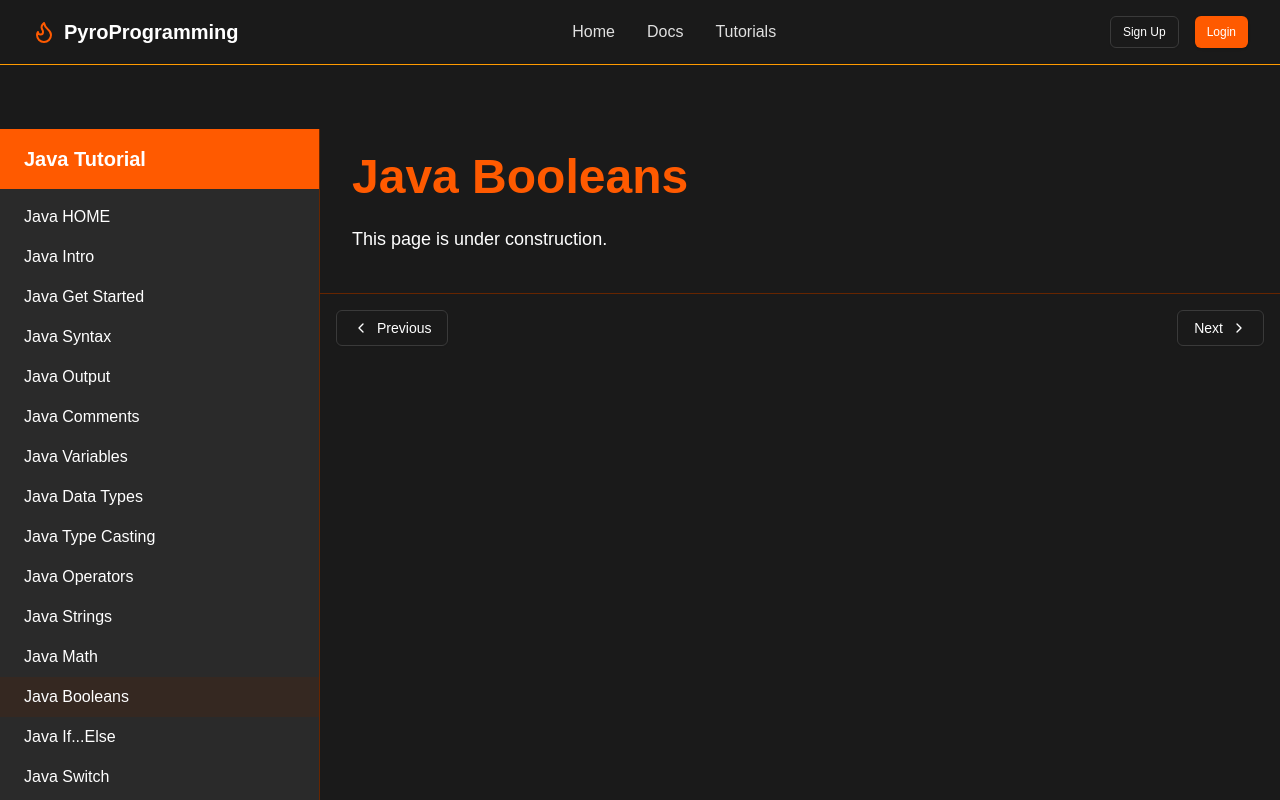
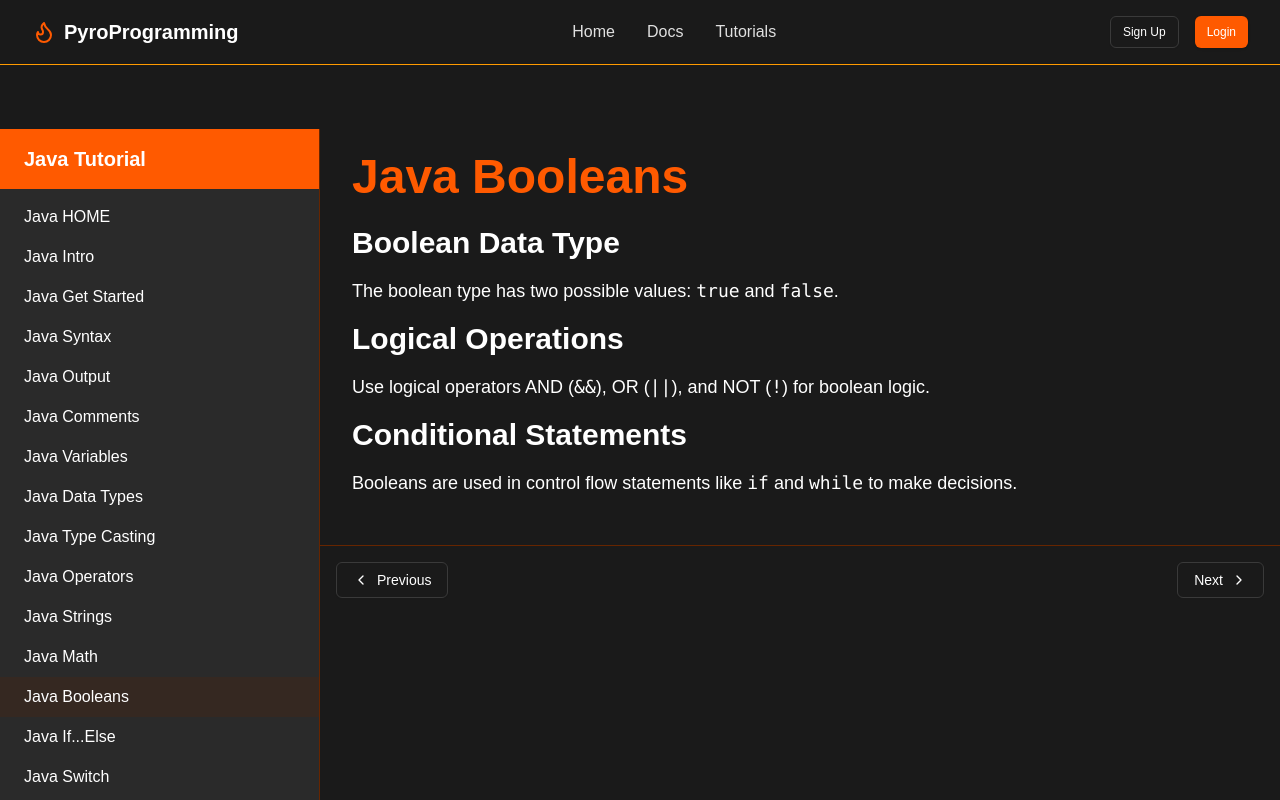
Before and after one commit to 321EZ123/PyroProgramming, a Next.js app: page /tutorials/java/booleans in a window 1280 px wide. Shown: the top 800 px of the page. Built offline with nearby package versions, Linux system fonts and the light colour scheme.

Commit message:
BOOLEANS

```diff
--- a/src/app/tutorials/java/booleans/page.tsx
+++ b/src/app/tutorials/java/booleans/page.tsx
@@ -4,7 +4,12 @@ export default function Page() {
   return (
     <div className="max-w-4xl mx-auto">
       <h1 className="text-5xl font-bold mb-6 text-primary">Java Booleans</h1>
-      <p className="text-lg mb-4">This page is under construction.</p>
+      <h2 className="text-3xl font-semibold mb-4">Boolean Data Type</h2>
+      <p className="text-lg mb-4">The boolean type has two possible values: <code>true</code> and <code>false</code>.</p>
+      <h2 className="text-3xl font-semibold mb-4">Logical Operations</h2>
+      <p className="text-lg mb-4">Use logical operators AND (<code>&&</code>), OR (<code>||</code>), and NOT (<code>!</code>) for boolean logic.</p>
+      <h2 className="text-3xl font-semibold mb-4">Conditional Statements</h2>
+      <p className="text-lg mb-6">Booleans are used in control flow statements like <code>if</code> and <code>while</code> to make decisions.</p>
     </div>
   );
 }
```
